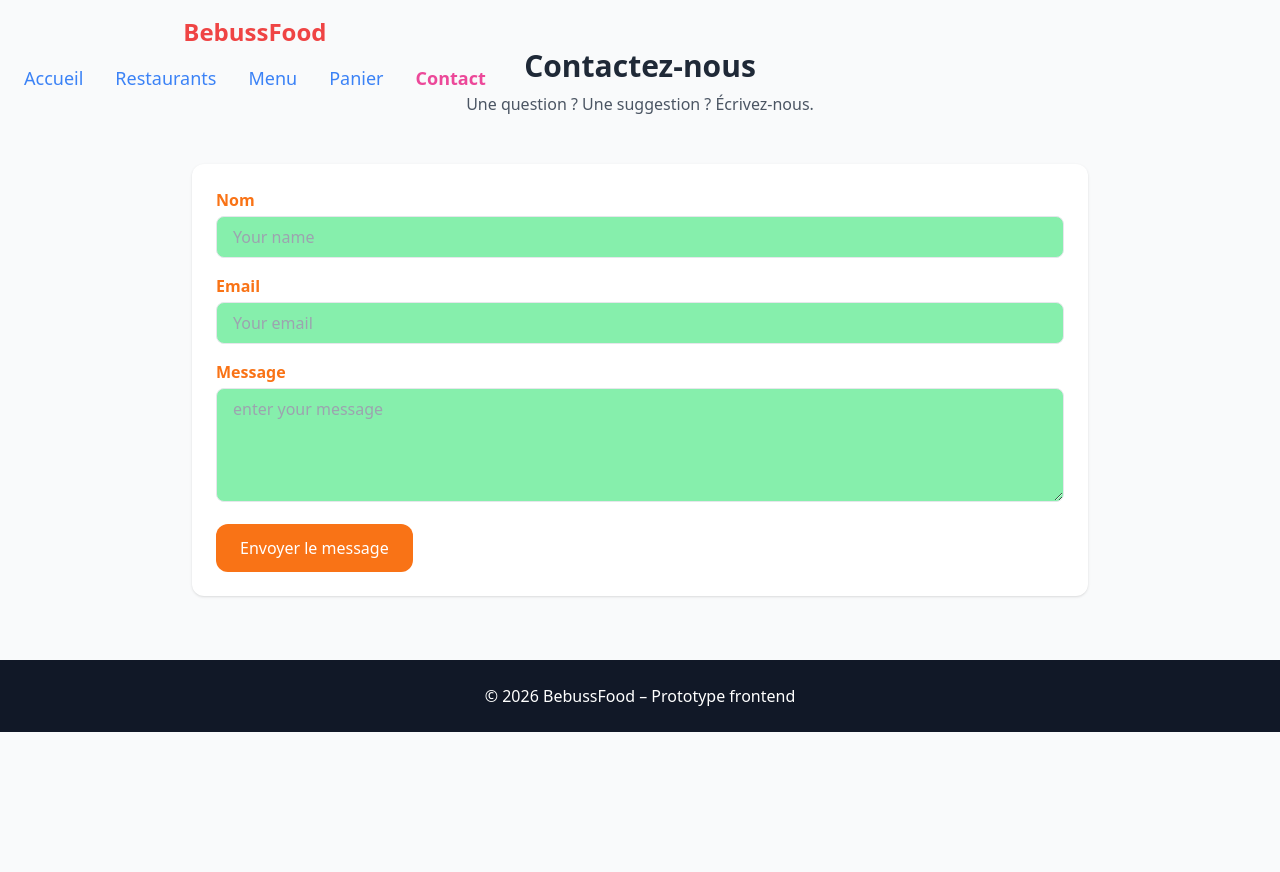
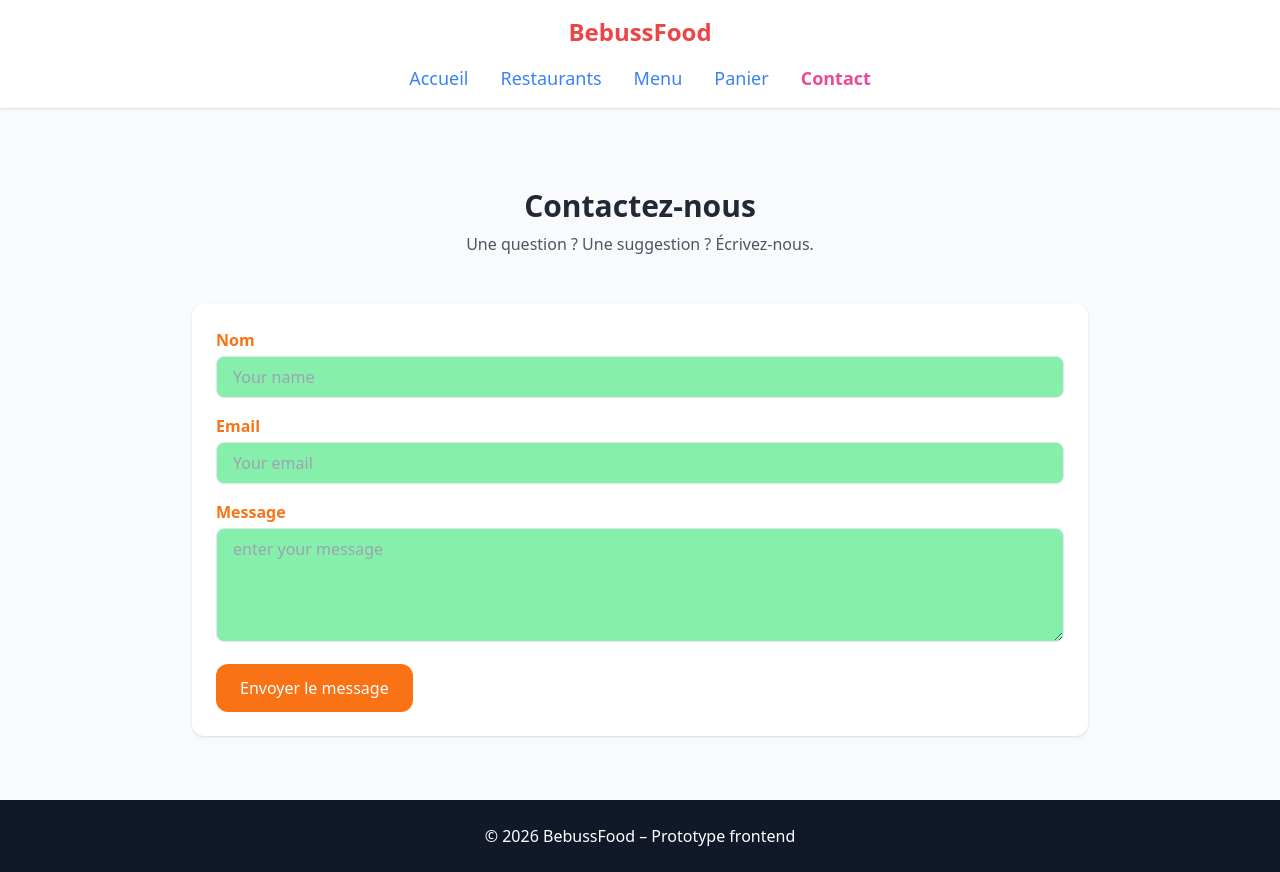
Before and after one commit to BOANI-Michel/RESTO-EN-LIGNE, a plain HTML site: page contact.html in a window 1280 px wide. Before the commit the page ends 800 px from the top, so only its background shows below. Drawn offline with nearby package versions, Linux system fonts and the light colour scheme.

Commit message:
toujours la barre de navigation

```diff
--- a/contact.html
+++ b/contact.html
@@ -11,7 +11,7 @@
 
 <!-- NAVBAR -->
 <header class="bg-white shadow">
-  <div class="fixed max-w-7xl mx-auto px-6 py-4 flex flex-col gap-4 md:justify-between md:items-center">
+  <div class="max-w-7xl mx-auto px-6 py-4 mb-8 flex flex-col gap-4 md:justify-between md:items-center">
     <h1 class="text-2xl font-bold text-red-500 text-center md: text-left">BebussFood</h1>
     <nav class="flex flex-col text-blue-500 items-center gap-3 md:flex-row md:gap-8 text-lg">
       <a href="index.html" class="hover:text-green-500">Accueil</a>
```
Also changed, not shown: index.html (+1 -1 lines), menu.html (+1 -1 lines), panier.html (+1 -1 lines), restaurants.html (+1 -1 lines).
